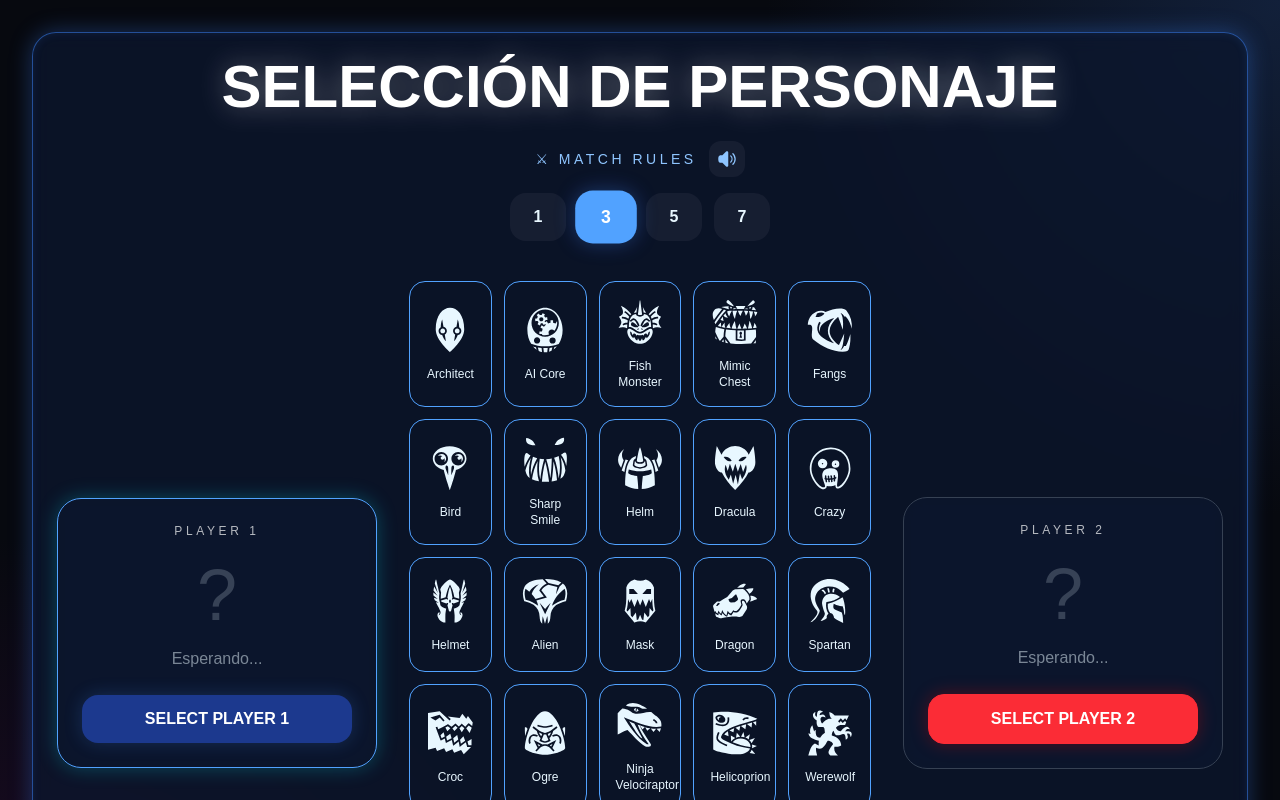
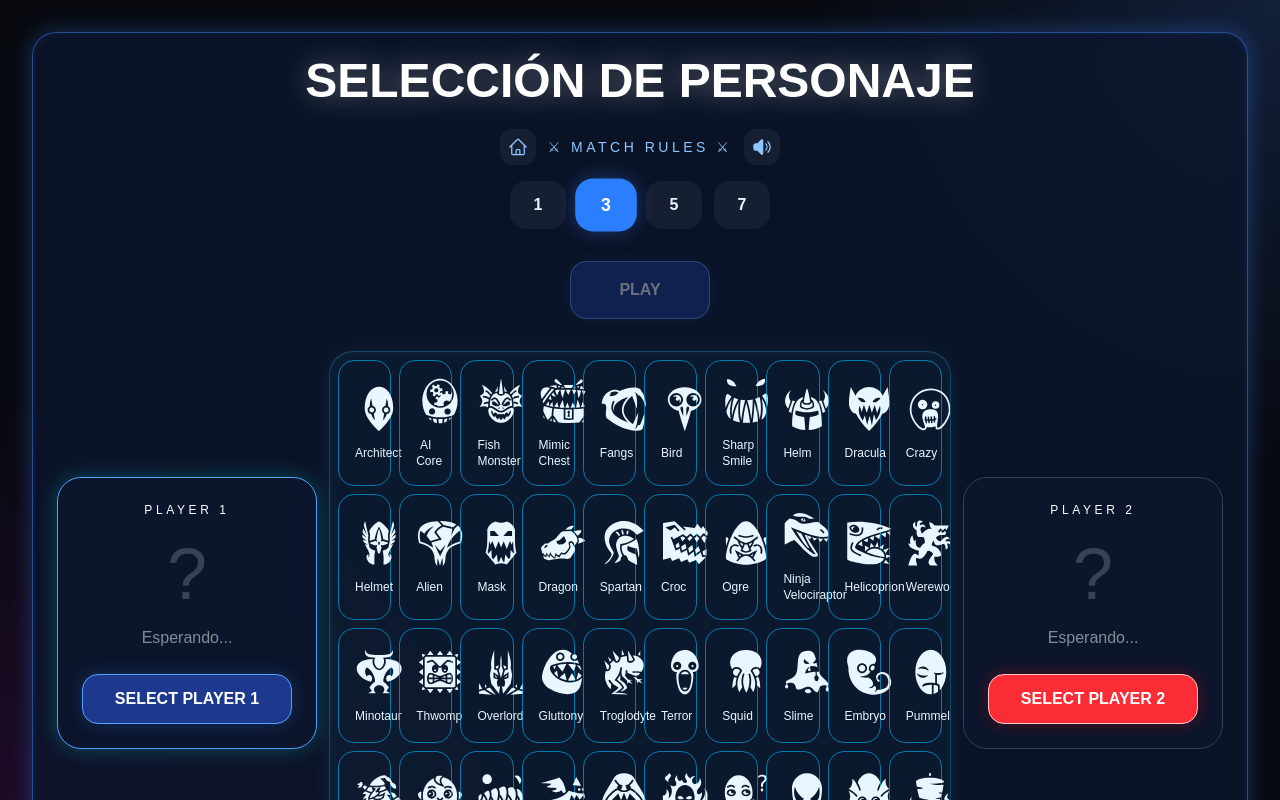
Before and after one commit to KingCalvo/Battle-Matrix, a Next.js app: page /select in a window 1280 px wide. Shown: the top 800 px of the page. Built offline with nearby package versions, Linux system fonts and the light colour scheme; no server answers.

Commit message:
Pagina de selcción de personaje casi terminada, ultimos cambios en el diseño

```diff
--- a/src/app/globals.css
+++ b/src/app/globals.css
@@ -63,7 +63,15 @@ button {
     0 0 18px rgba(0, 245, 255, 0.28);
 }
 
-/* Base scrollbar */
+.select-grid {
+  border: 1px solid rgba(56, 189, 248, 0.28);
+  border-radius: 24px;
+  background: rgba(56, 189, 248, 0.04);
+  box-shadow:
+    inset 0 0 18px rgba(56, 189, 248, 0.08),
+    0 0 22px rgba(56, 189, 248, 0.1);
+}
+
 .custom-scroll::-webkit-scrollbar {
   width: 10px;
 }
@@ -73,32 +81,16 @@ button {
   border-radius: 20px;
 }
 
-/* Player 1 */
-.custom-scroll.scroll-blue::-webkit-scrollbar-thumb {
-  background: linear-gradient(to bottom, #3b82f6, #1e3a8a);
+.custom-scroll::-webkit-scrollbar-thumb {
+  background: linear-gradient(to bottom, #38bdf8, #2563eb);
   border-radius: 20px;
   border: 2px solid rgba(12, 22, 45, 0.55);
 }
 
-.custom-scroll.scroll-blue::-webkit-scrollbar-thumb:hover {
-  background: linear-gradient(to bottom, #60a5fa, #2563eb);
+.custom-scroll::-webkit-scrollbar-thumb:hover {
+  background: linear-gradient(to bottom, #7dd3fc, #3b82f6);
 }
 
-/* Player 2 */
-.custom-scroll.scroll-red::-webkit-scrollbar-thumb {
-  background: linear-gradient(to bottom, #ef4444, #991b1b);
-  border-radius: 20px;
-  border: 2px solid rgba(12, 22, 45, 0.55);
+.custom-scroll {
+  scrollbar-color: #38bdf8 rgba(12, 22, 45, 0.65);
 }
-
-.custom-scroll.scroll-red::-webkit-scrollbar-thumb:hover {
-  background: linear-gradient(to bottom, #f87171, #dc2626);
-}
-
-.custom-scroll.scroll-blue {
-  scrollbar-color: #3b82f6 rgba(12, 22, 45, 0.65);
-}
-
-.custom-scroll.scroll-red {
-  scrollbar-color: #ef4444 rgba(12, 22, 45, 0.65);
-}
--- a/src/app/select/page.js
+++ b/src/app/select/page.js
@@ -5,7 +5,7 @@ import { useRouter } from "next/navigation";
 import { characters } from "@/data/characters";
 import useGameStore from "@/store/useGameStore";
 import useSound from "use-sound";
-import { HiSpeakerWave, HiSpeakerXMark } from "react-icons/hi2";
+import { HiSpeakerWave, HiSpeakerXMark, HiOutlineHome } from "react-icons/hi2";
 import { Howler, Howl } from "howler";
 
 export default function SelectPage() {
@@ -80,10 +80,13 @@ export default function SelectPage() {
     const Icon = player?.icon;
 
     return (
-      <div
-        className={`panel rounded-3xl p-6 border transition-all duration-300 hover:scale-[1.02] ${activeColor} self-center`}
+      <button
+        type="button"
+        onClick={() => setActivePlayer(num)}
+        className={`panel rounded-3xl p-6 border transition-all duration-300 hover:scale-[1.02] ${activeColor} self-center text-left`}
+        aria-pressed={activePlayer === num}
       >
-        <p className="tracking-[.3em] text-xs opacity-70 text-center text-white">
+        <p className="tracking-[.3em] text-xs text-white text-center">
           PLAYER {num}
         </p>
 
@@ -104,41 +107,46 @@ export default function SelectPage() {
             <>
               <div className="text-7xl opacity-20">?</div>
 
-              <p className="mt-4 opacity-50 text-center">Esperando...</p>
+              <p className="mt-4 opacity-50 text-center text-white">
+                Esperando...
+              </p>
             </>
           )}
         </div>
 
-        <button
-          onClick={() => {
-            playBtn();
-            setActivePlayer(num);
-          }}
-          className={`mt-6 w-full py-3 rounded-2xl font-bold transition hover:scale-[1.02]
+        <div
+          className={`mt-6 w-full py-3 rounded-2xl font-bold transition text-center
         ${
           num === 1
-            ? "bg-blue-900 text-white shadow-[0_0_18px_rgba(59,130,246,.22)]"
-            : "bg-red-500 text-white border border-red-500 shadow-[0_0_18px_rgba(255,0,0,.28)]"
+            ? "bg-blue-900 text-white border border-blue-400 shadow-[0_0_18px_rgba(59,130,246,.22)]"
+            : "bg-red-500 text-white border border-red-200 shadow-[0_0_18px_rgba(255,0,0,.28)]"
         }`}
         >
           SELECT PLAYER {num}
+        </div>
       </button>
-      </div>
     );
   };
-
   return (
     <main className="min-h-screen p-4 md:p-8 flex items-center justify-center">
       <div className="panel neon-border rounded-3xl w-full max-w-[1600px] p-6">
-        <h1 className="text-center text-4xl md:text-6xl font-black text-white drop-shadow-[0_0_14px_rgba(255,255,255,.35)]">
+        <h1 className="text-center text-4xl md:text-5xl font-black text-white drop-shadow-[0_0_14px_rgba(255,255,255,.35)]">
           SELECCIÓN DE PERSONAJE
         </h1>
 
         {/* Rondas */}
         <div className="mt-6 flex flex-col items-center gap-4">
-          <div className="flex items-center gap-3">
+          <div className="flex items-center gap-3 justify-center flex-wrap">
+            <button
+              onClick={() => router.push("/")}
+              className="p-2 rounded-xl bg-white/5 hover:bg-white/10 transition"
+              title="Home"
+            >
+              <HiOutlineHome className="text-xl text-blue-300" />
+            </button>
+
             <p className="tracking-[.25em] text-sm text-blue-300">
-              ⚔ MATCH RULES
+              ⚔ MATCH RULES ⚔
             </p>
 
             <button
@@ -164,7 +172,7 @@ export default function SelectPage() {
                 className={`min-w-[56px] py-3 rounded-2xl font-black transition-all
                 ${
                   winsToVictory === num
-            ? "bg-blue-400 text-white scale-110 shadow-[0_0_18px_rgba(59,130,246,.35)]"
+                    ? "bg-blue-500 text-white scale-110 shadow-[0_0_18px_rgba(59,130,246,.35)]"
                     : "bg-white/5 hover:bg-white/10"
                 }`}
               >
@@ -172,9 +180,29 @@ export default function SelectPage() {
               </button>
             ))}
           </div>
+
+          <div className="mt-4 flex justify-center">
+            <button
+              onClick={async () => {
+                playArena();
+
+                if (Howler.ctx?.state !== "running") {
+                  await Howler.ctx.resume();
+                }
+
+                setTimeout(() => {
+                  startBattle();
+                }, 180);
+              }}
+              disabled={!player1 || !player2}
+              className="px-12 py-4 rounded-2xl font-black bg-blue-900 text-white border border-blue-400 shadow-[0_0_18px_rgba(59,130,246,.22)] hover:scale-[1.02] hover:shadow-[0_0_18px_rgba(59,130,246,.22)] transition-all duration-300 disabled:opacity-40"
+            >
+              PLAY
+            </button>
+          </div>
         </div>
 
-        <div className="grid lg:grid-cols-[320px_1fr_320px] gap-6 mt-8 items-center">
+        <div className="grid lg:grid-cols-[260px_1fr_260px] gap-3 mt-8 items-center">
           {/* Izquierda */}
           {renderCard(
             player1,
@@ -185,17 +213,15 @@ export default function SelectPage() {
           )}
 
           {/* Grid de personajes */}
-          <div
-            className={`grid grid-cols-2 sm:grid-cols-3 md:grid-cols-4 lg:grid-cols-5 gap-3 content-start max-h-[720px] overflow-y-auto pr-2 p-2 custom-scroll ${
-              activePlayer === 1 ? "scroll-blue" : "scroll-red"
-            }`}
-          >
+          <div className="grid grid-cols-2 sm:grid-cols-3 md:grid-cols-6 lg:grid-cols-10 gap-2 content-start max-h-[720px] overflow-y-auto pr-2 p-2 custom-scroll select-grid">
             {characters.map((char) => {
               const Icon = char.icon;
+              const isP1Selected = player1?.id === char.id;
+              const isP2Selected = player2?.id === char.id;
 
               const blocked =
-                (activePlayer === 1 && player2?.id === char.id) ||
-                (activePlayer === 2 && player1?.id === char.id);
+                (activePlayer === 1 && isP2Selected) ||
+                (activePlayer === 2 && isP1Selected);
 
               return (
                 <button
@@ -203,17 +229,14 @@ export default function SelectPage() {
                   disabled={blocked}
                   onClick={() => handleSelect(char)}
                   onMouseEnter={() => !blocked && playHover()}
-                  className={`rounded-2xl p-4 border min-h-[115px] transition-all duration-200 hover:z-20 relative z-0
-                  ${
-                    blocked
-                      ? "opacity-20 border-gray-700 grayscale"
-                      : player1?.id === char.id
-                        ? "border-blue-400 bg-blue-400/10 shadow-[0_0_18px_rgba(0,245,255,.35)] scale-105"
-                        : player2?.id === char.id
+                  className={`rounded-2xl p-4 border min-h-[115px] transition-all duration-200 hover:z-20 relative z-0 ${
+                    isP1Selected
+                      ? "border-blue-400 bg-blue-400/10 shadow-[0_0_18px_rgba(59,130,246,.35)] scale-105"
+                      : isP2Selected
                         ? "border-red-500 bg-red-500/10 shadow-[0_0_18px_rgba(255,0,0,.35)] scale-105"
-                          : activePlayer === 1
-                            ? "border-blue-400 hover:bg-blue-400/10 hover:scale-105 hover:shadow-[0_0_14px_rgba(0,245,255,.18)]"
-                            : "border-red-500 hover:bg-red-500/10 hover:scale-105 hover:shadow-[0_0_14px_rgba(255,0,0,.18)]"
+                        : blocked
+                          ? "opacity-40 border-sky-400/20 bg-sky-400/5"
+                          : "border-sky-400/60 hover:bg-sky-400/10 hover:scale-105 hover:shadow-[0_0_14px_rgba(56,189,248,.22)]"
                   }`}
                 >
                   {player1?.id === char.id && (
@@ -227,7 +250,15 @@ export default function SelectPage() {
                       P2
                     </span>
                   )}
-                  <Icon className="text-5xl mx-auto" />
+                  <Icon
+                    className={`text-5xl mx-auto ${
+                      isP1Selected
+                        ? "text-blue-300"
+                        : isP2Selected
+                          ? "text-red-500"
+                          : ""
+                    }`}
+                  />
                   <p className="mt-3 text-xs">{char.name}</p>
                 </button>
               );
@@ -243,24 +274,6 @@ export default function SelectPage() {
               : "border-gray-700",
           )}
         </div>
-
-        <button
-          onClick={async () => {
-            playArena();
-
-            if (Howler.ctx?.state !== "running") {
-              await Howler.ctx.resume();
-            }
-
-            setTimeout(() => {
-              startBattle();
-            }, 180);
-          }}
-          disabled={!player1 || !player2}
-          className="mt-8 w-full py-4 rounded-2xl font-black bg-blue-900 text-white shadow-[0_0_18px_rgba(59,130,246,.22)] hover:scale-[1.02] hover:shadow-[0_0_18px_rgba(59,130,246,.22)] transition-all duration-300 disabled:opacity-40"
-        >
-          ENTRAR EN LA ARENA
-        </button>
       </div>
     </main>
   );
```
Lines whose indentation alone changed are shown as unchanged.
